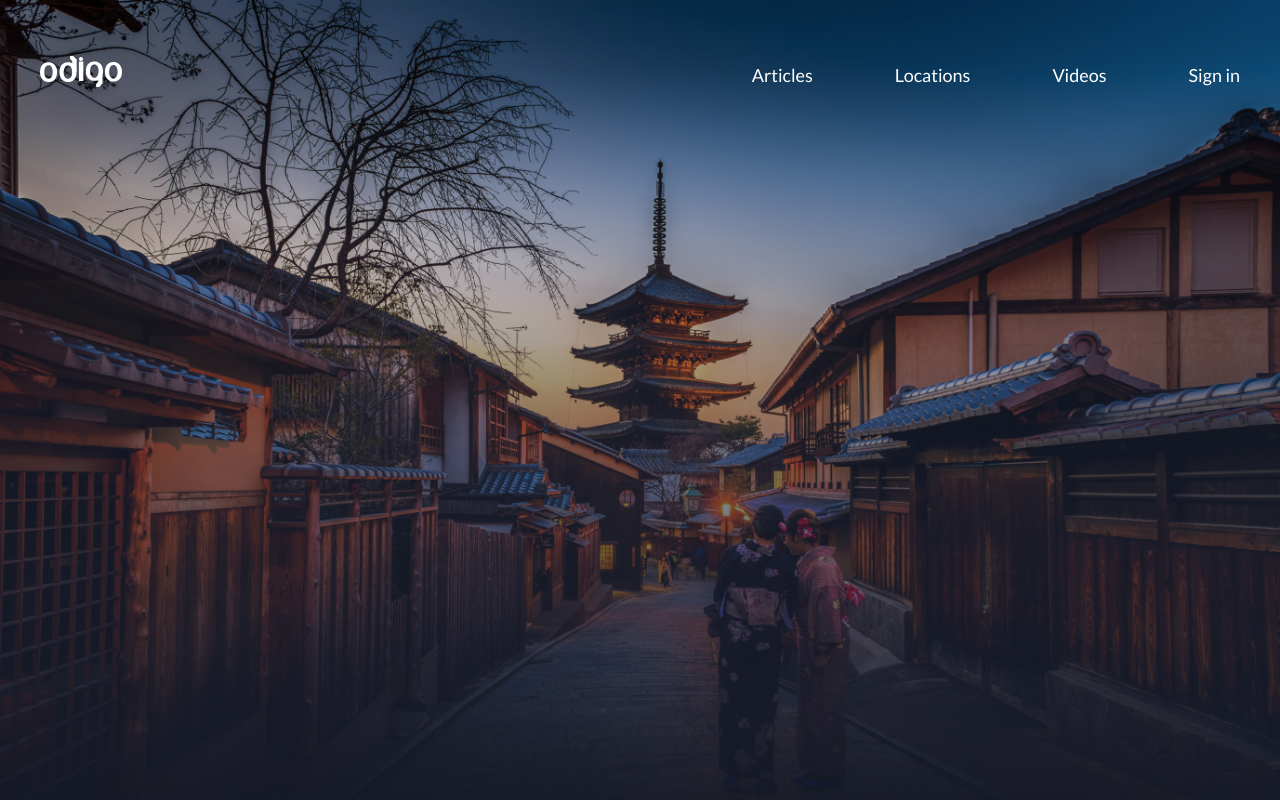
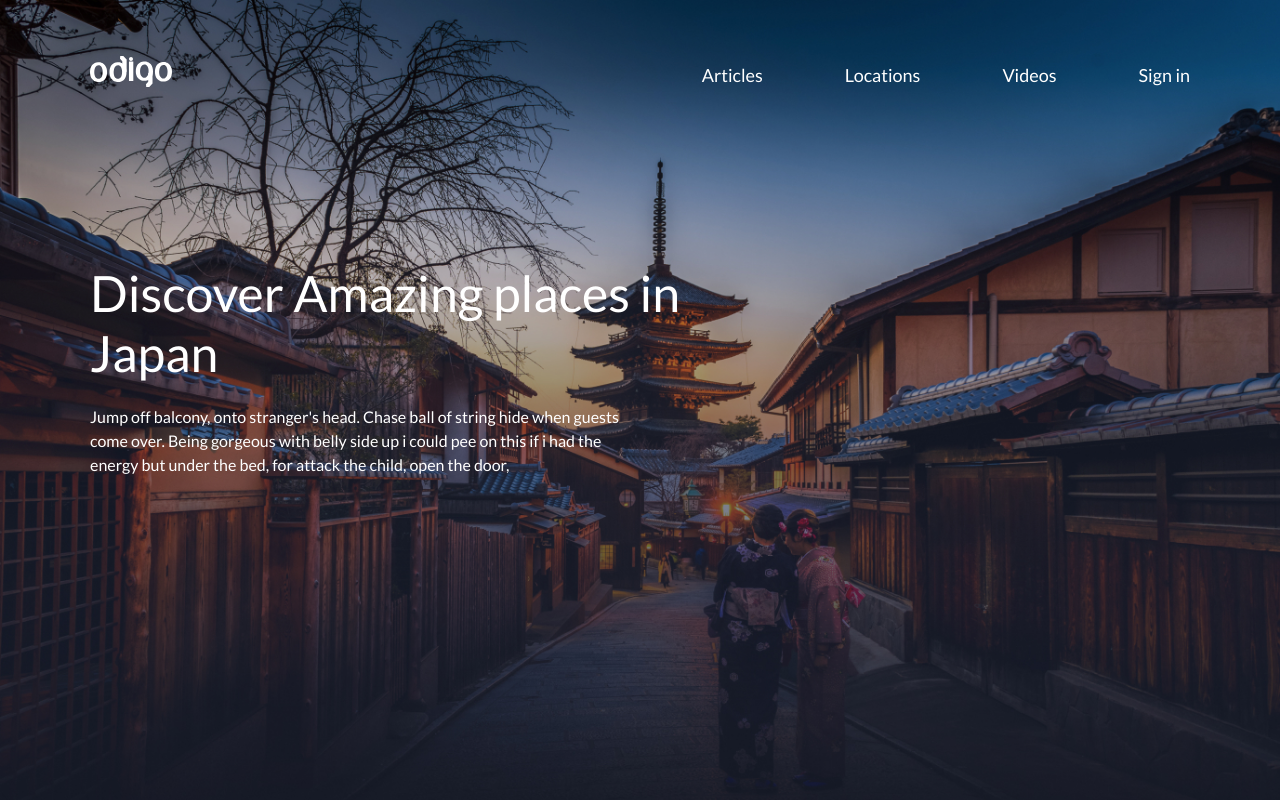
Before and after one commit to KseniiMarkova/Travel, a plain HTML site: page index.html in a window 1280 px wide. Drawn offline with Linux system fonts and the light colour scheme.

Commit message:
Create title and subtitle

```diff
--- a/css/style.css
+++ b/css/style.css
@@ -412,7 +412,7 @@ body{
 }
 /*для центрирования блоков margin*/
 .wrapper{
-    max-width: 1200px;
+    max-width: 1100px;
     margin: 0 auto;
 }
 /*header start style*/
@@ -455,9 +455,25 @@ body{
 
 /*Intro style start*/
 .intro{
-    height: 100vh;/*высота = 100% высоты экрана*/
+    height: 100vh; /*высота = 100% высоты экрана*/
     background: url(../img/intro-bg.jpg), no-repeat center; /*не будет повторяться и по центру*/
-    background-size: cover;/*картинка будет покрывать блок при любых его размерах*/
+    background-size: cover; /*картинка будет покрывать блок при любых его размерах*/
+    padding-top: 263px;
+}
+.intro__title{
+    max-width: 619px;
+    font-weight: 500;
+    font-size: 50px;
+    line-height: 60px;
+    color: #FFFFFF;
+    margin-bottom: 22px; /*отступ между элементами*/
+}
+.intro__subtitle{
+    max-width: 546px;
+    font-size: 16px;
+    line-height: 24px;
+    color: #FFFFFF;
+    margin-bottom: 59px;
 }
 
 /*Intro style end*/
--- a/index.html
+++ b/index.html
@@ -39,7 +39,14 @@
 
     <main class="main">
         <section class="intro">
-
+            <div class="wrapper">
+                <h1 class="intro__title">
+                    Discover Amazing places in Japan
+                </h1>
+                <p class="intro__subtitle">
+                    Jump off balcony, onto stranger's head. Chase ball of string hide when guests come over. Being gorgeous with belly side up i could pee on this if i had the energy but under the bed, for attack the child, open the door,
+                </p>
+            </div>
         </section>
     </main>
 </body>
```
